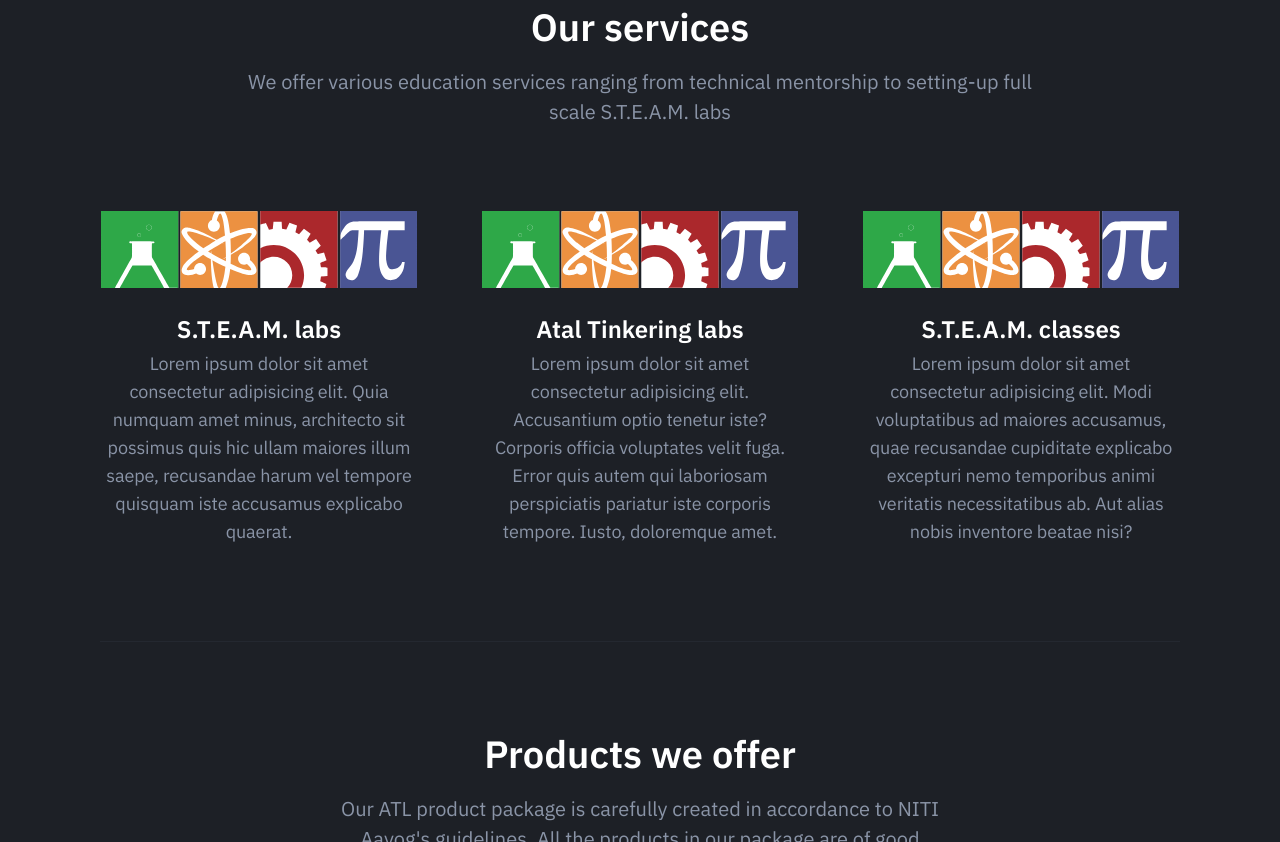
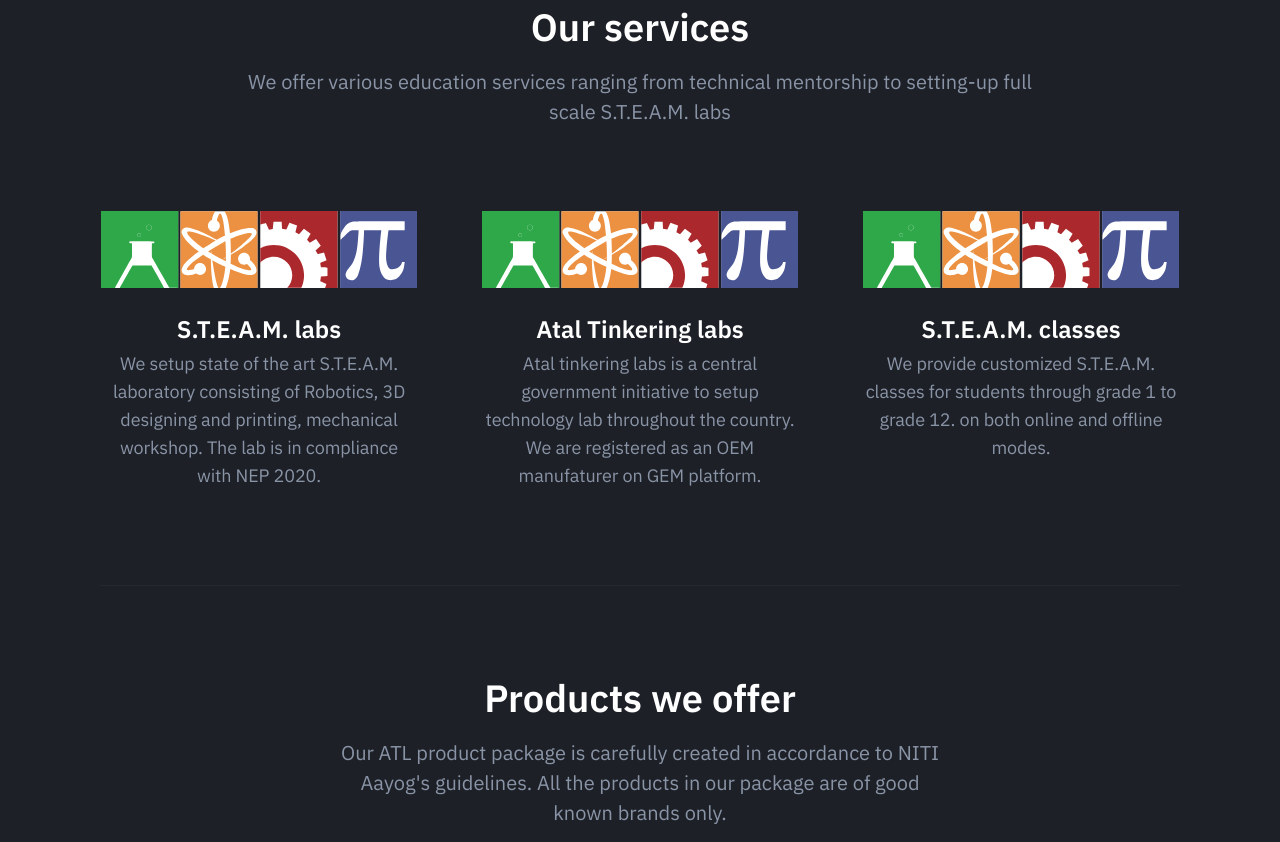
Before and after one commit to knoviqtech/sysis, a plain HTML site: page index.html in a window 1280 px wide. Shown: the part 745-1587 px from the top of the page. Drawn offline with nearby package versions, Linux system fonts and the light colour scheme.

Commit message:
Update index.html
updated description of labs.

```diff
--- a/index.html
+++ b/index.html
@@ -91,9 +91,8 @@
                                     </div>
                                     <h4 class="feature-title mt-24">S.T.E.A.M. labs</h4>
                                     <p class="text-sm mb-0">
-                                        Lorem ipsum dolor sit amet consectetur adipisicing elit. Quia numquam amet
-                                        minus, architecto sit possimus quis hic ullam maiores illum saepe, recusandae
-                                        harum vel tempore quisquam iste accusamus explicabo quaerat.
+                                        We setup state of the art S.T.E.A.M. laboratory consisting of Robotics, 3D designing and printing, mechanical workshop.
+                                        The lab is in compliance with NEP 2020.
                                     </p>
                                 </div>
                             </div>
@@ -104,9 +103,7 @@
                                     </div>
                                     <h4 class="feature-title mt-24">Atal Tinkering labs</h4>
                                     <p class="text-sm mb-0">
-                                        Lorem ipsum dolor sit amet consectetur adipisicing elit. Accusantium optio
-                                        tenetur iste? Corporis officia voluptates velit fuga. Error quis autem qui
-                                        laboriosam perspiciatis pariatur iste corporis tempore. Iusto, doloremque amet.
+                                        Atal tinkering labs is a central government initiative to setup technology lab throughout the country. We are registered as an OEM manufaturer on GEM platform.
                                     </p>
                                 </div>
                             </div>
@@ -117,10 +114,7 @@
                                     </div>
                                     <h4 class="feature-title mt-24">S.T.E.A.M. classes</h4>
                                     <p class="text-sm mb-0">
-                                        Lorem ipsum dolor sit amet consectetur adipisicing elit. Modi voluptatibus ad
-                                        maiores accusamus, quae recusandae cupiditate explicabo excepturi nemo
-                                        temporibus animi veritatis necessitatibus ab. Aut alias nobis inventore beatae
-                                        nisi?
+                                        We provide customized S.T.E.A.M. classes for students through grade 1 to grade 12. on both online and offline modes.
                                     </p>
                                 </div>
                             </div>
```
